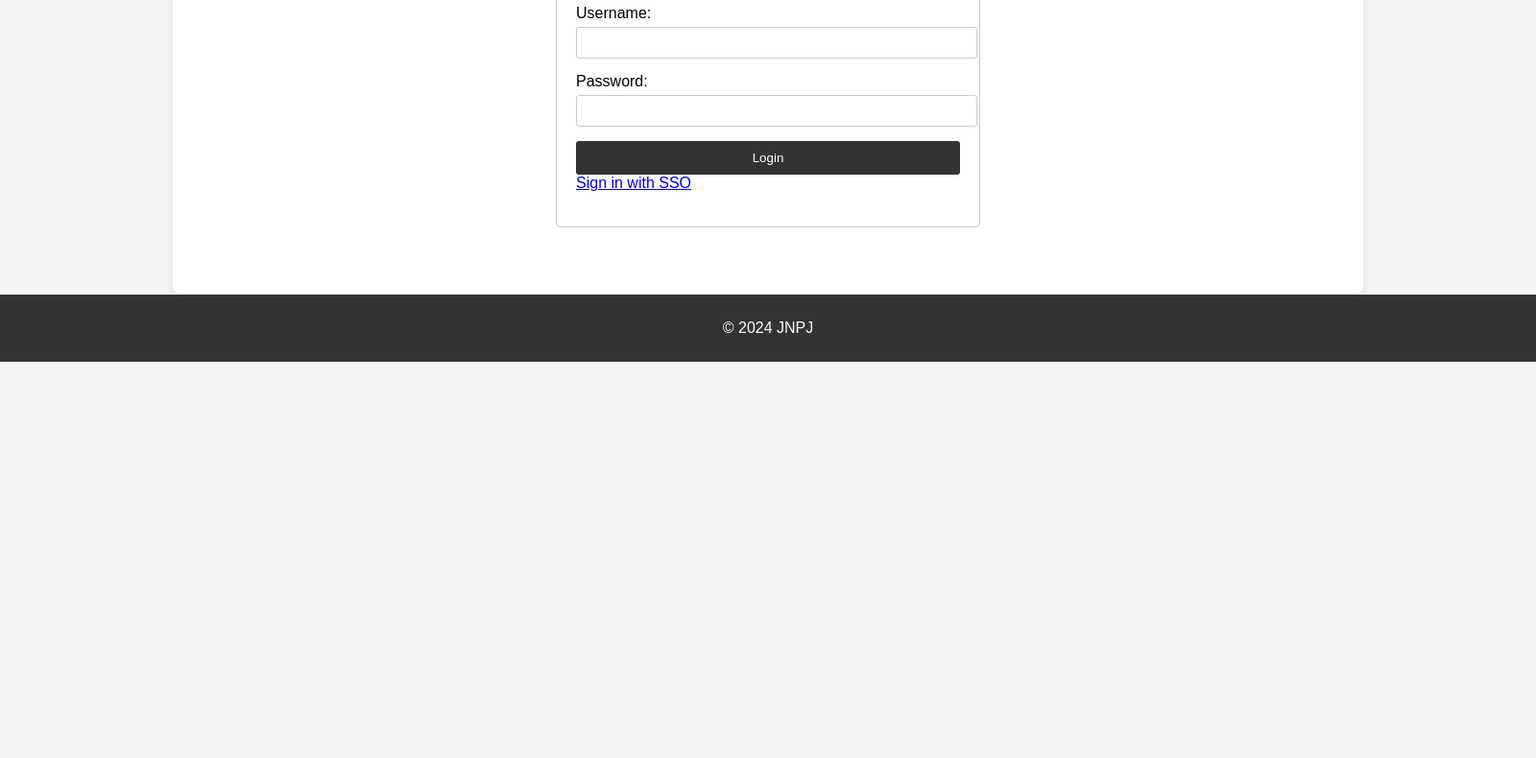
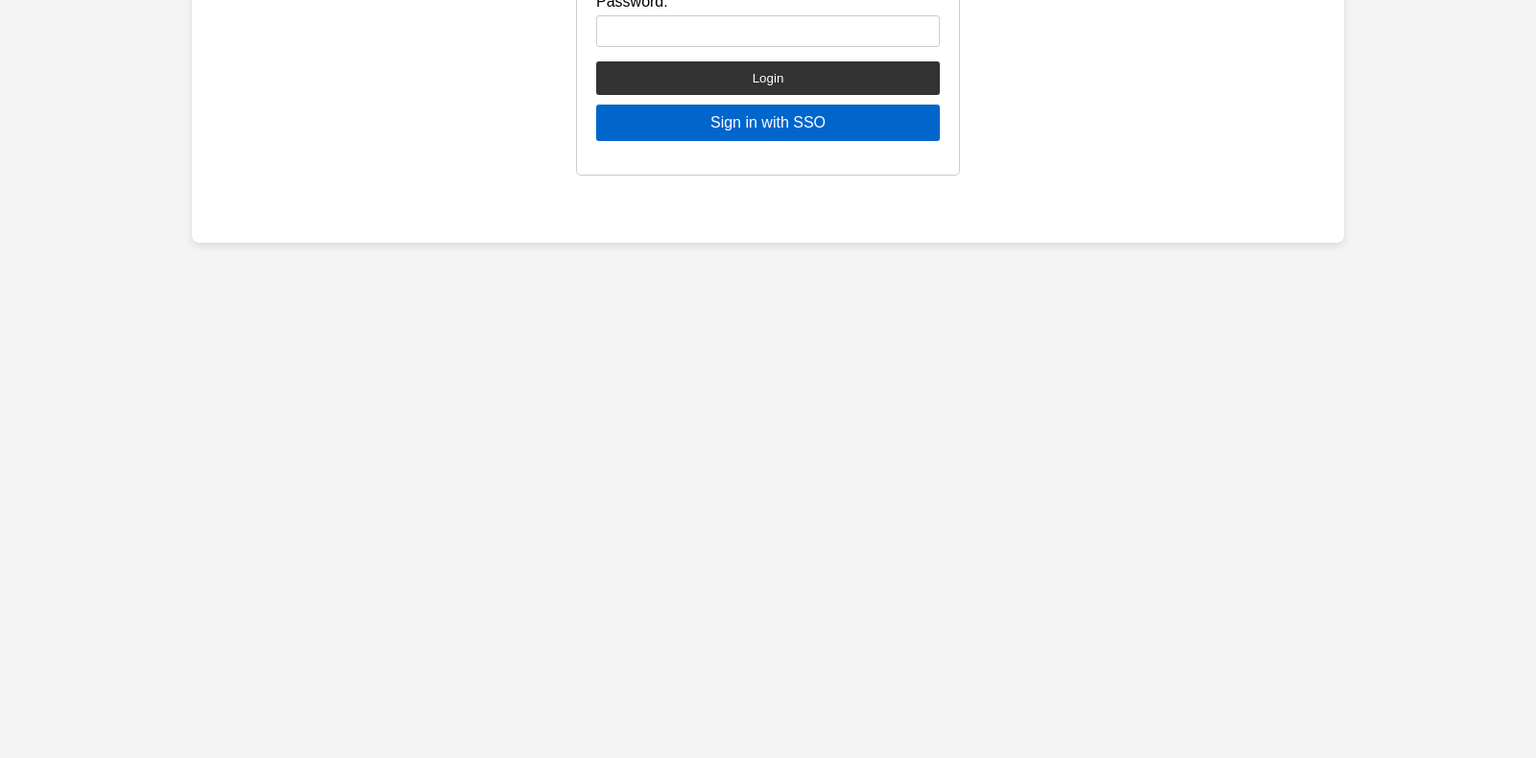
Before and after one commit to gi5229/SeniorProjectFront, an Electron app: page admin.html in a window 1600 px wide. Shown: the part 312-1102 px from the top of the page at 96% size. Before the commit the page ends 800 px from the top, so only its background shows below. Drawn offline with Linux system fonts and the light colour scheme.

Commit message:
CSS edit
CSS Edit commit for misc appearance and sso button.

```diff
--- a/CSS/homePage.css
+++ b/CSS/homePage.css
@@ -1,11 +1,20 @@
+*{
+	margin: 0;
+	padding: 0;
+	box-sizing: border-box;
+
+}
 
 body {
     font-family: Arial, sans-serif;
     margin: 0;
     padding: 0;
     background-color: #f4f4f4;
+	flex-direction: column;
+	height: 100vh;
 }
 header {
+	flex: 1;
     background-color: #333;
     color: #fff;
     padding: 1rem 0;
@@ -15,6 +24,8 @@ nav {
     background-color: #ffa505;
     overflow: hidden;
 }
+
+
 nav a {
     float: left;
     display: block;
@@ -36,14 +47,18 @@ nav a:hover {
     border-radius: 8px;
     box-shadow: 0 4px 8px rgba(0, 0, 0, 0.1);
 }
+
+
+
+
 footer {
-    background-color: #333;
+    background-color: #ffa505;
     color: #fff;
     text-align: center;
-    padding: 10px 0;
-    position: relative;
+    padding: 20px 0;
     width: 100%;
-    bottom: 0;
+	flex: 1;
+    margin-top: 850px;
 }
 /* Admin Section Styles */
 .admin-container {
@@ -88,6 +103,37 @@ footer {
     color: green;
 }
 
+/* Made the sso button blue (waiting how other groupmates feel about it) */
+.sso-button {
+    display: block;
+    width: 100%;
+    padding: 10px;
+    margin-top: 10px;
+    text-align: center;
+    background-color: #0066cc;
+    color: white;
+    text-decoration: none;
+    border: none;
+    border-radius: 3px;
+    cursor: pointer;
+    transition: background-color 0.3s ease;
+}
+
+.sso-button:active {
+    background-color: #003699;
+}
+
+.sso-button:focus {
+    outline: none;
+}
+
+.admin-response {
+    text-align: center;
+    margin-top: 15px;
+    color: green;
+}
+
+
 /* Responsive Design */
 @media (max-width: 600px) {
     nav a {
```
